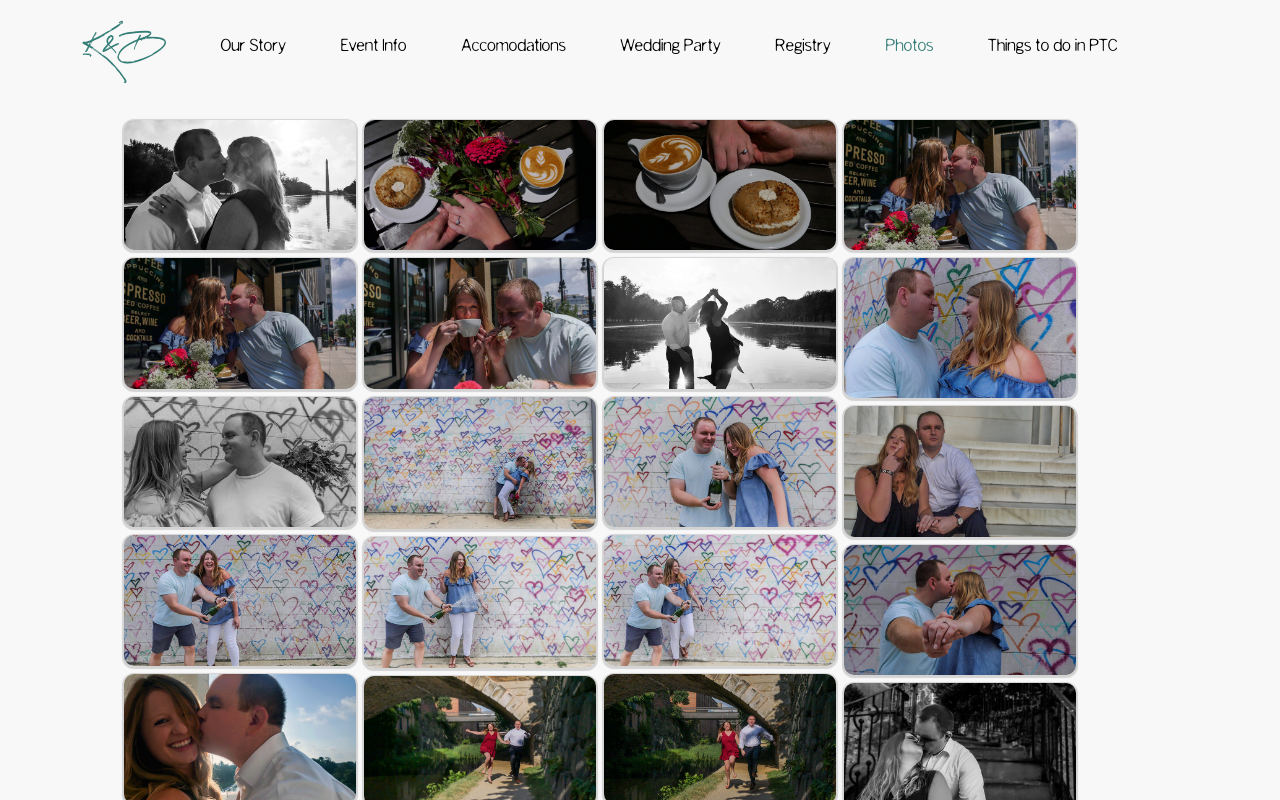
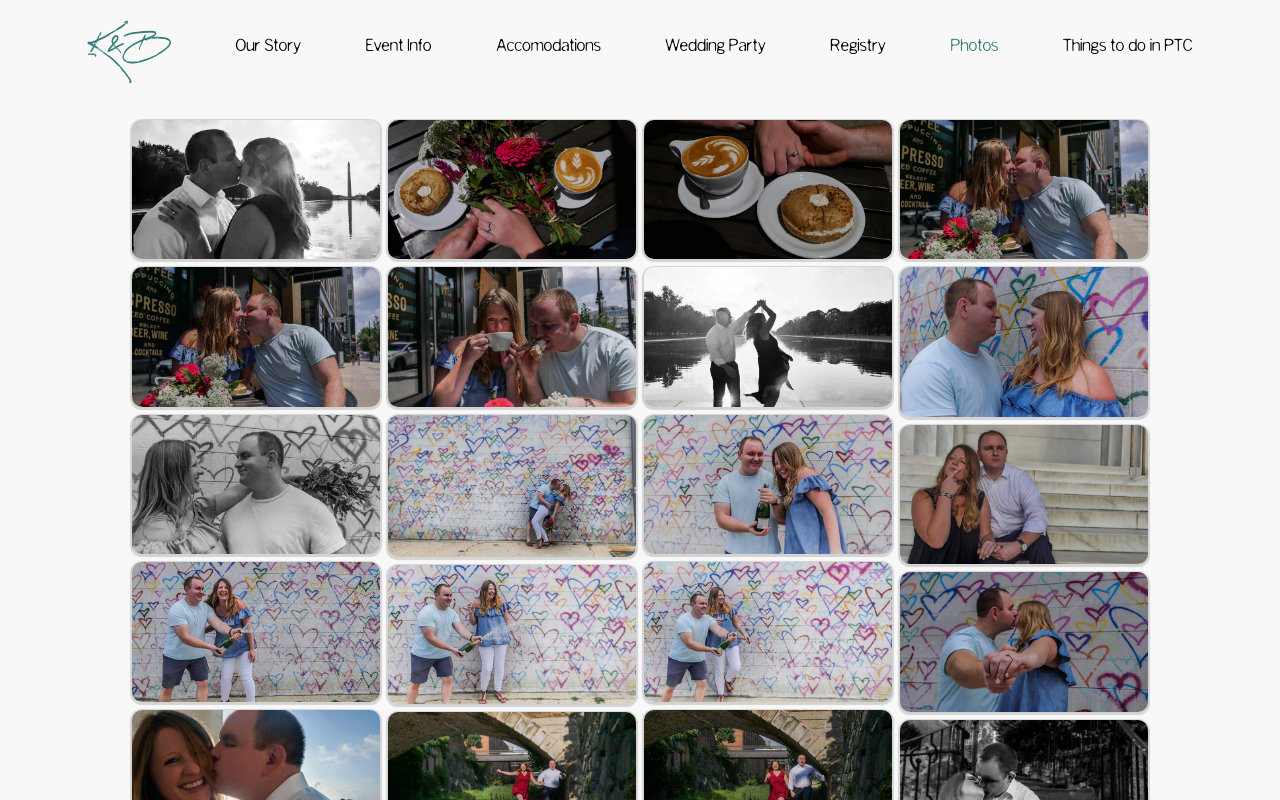
Before and after one commit to syneva-runyan/katie-and-brian, a React app: page /photos in a window 1280 px wide. Shown: the top 800 px of the page. Built offline with nearby package versions, Linux system fonts and the light colour scheme; what shuffle-array would draw is missing.

Commit message:
desktop: center app, fix nav bar to bottom on home

```diff
--- a/src/App.css
+++ b/src/App.css
@@ -1,13 +1,4 @@
 @import './style/fonts/stylesheet.css';
-
-body {
-  background-color: rgba(208, 205, 205, 0.12);
-  max-width: 1200vw;
-  margin: auto;
-  overflow-x: hidden;
-  position: relative;
-  height: auto;
-}
 
 .lock {
   overflow: hidden;
@@ -21,7 +12,7 @@ body {
 .App {
   color: #2d2d2d;
   font-family: 'slurrynormal';
-  max-width: 1200px;
+  height: 100%;
 }
 
 a {
@@ -39,6 +30,15 @@ p {
   font-family: 'caladearegular';
   font-size: 17px;
   line-height: 1.8rem;
+}
+
+/** fix router to bottom on home page**/
+@media (min-width: 651px) {
+  .intro ~ .navWrapper {
+    position: fixed;
+    bottom: 0;
+    width: 100%;
+  }
 }
 
 @media (max-width:650px)  {
--- a/src/index.css
+++ b/src/index.css
@@ -1,10 +1,23 @@
+html {
+  min-height: 100%;
+}
+
 body {
-  margin: 0;
+  background-color: rgba(208, 205, 205, 0.12);
+  max-width: 1200vw;
+  margin: auto;
+  overflow-x: hidden;
+  position: relative;
+  height: 100vh;
   font-family: -apple-system, BlinkMacSystemFont, 'Segoe UI', 'Roboto', 'Oxygen',
-    'Ubuntu', 'Cantarell', 'Fira Sans', 'Droid Sans', 'Helvetica Neue',
-    sans-serif;
-  -webkit-font-smoothing: antialiased;
-  -moz-osx-font-smoothing: grayscale;
+  'Ubuntu', 'Cantarell', 'Fira Sans', 'Droid Sans', 'Helvetica Neue',
+  sans-serif;
+-webkit-font-smoothing: antialiased;
+-moz-osx-font-smoothing: grayscale;
+}
+
+#root {
+  height: 100%;
 }
 
 code {
```
Also changed, not shown: 1 other file (tests, documents, lock files or other folders).
